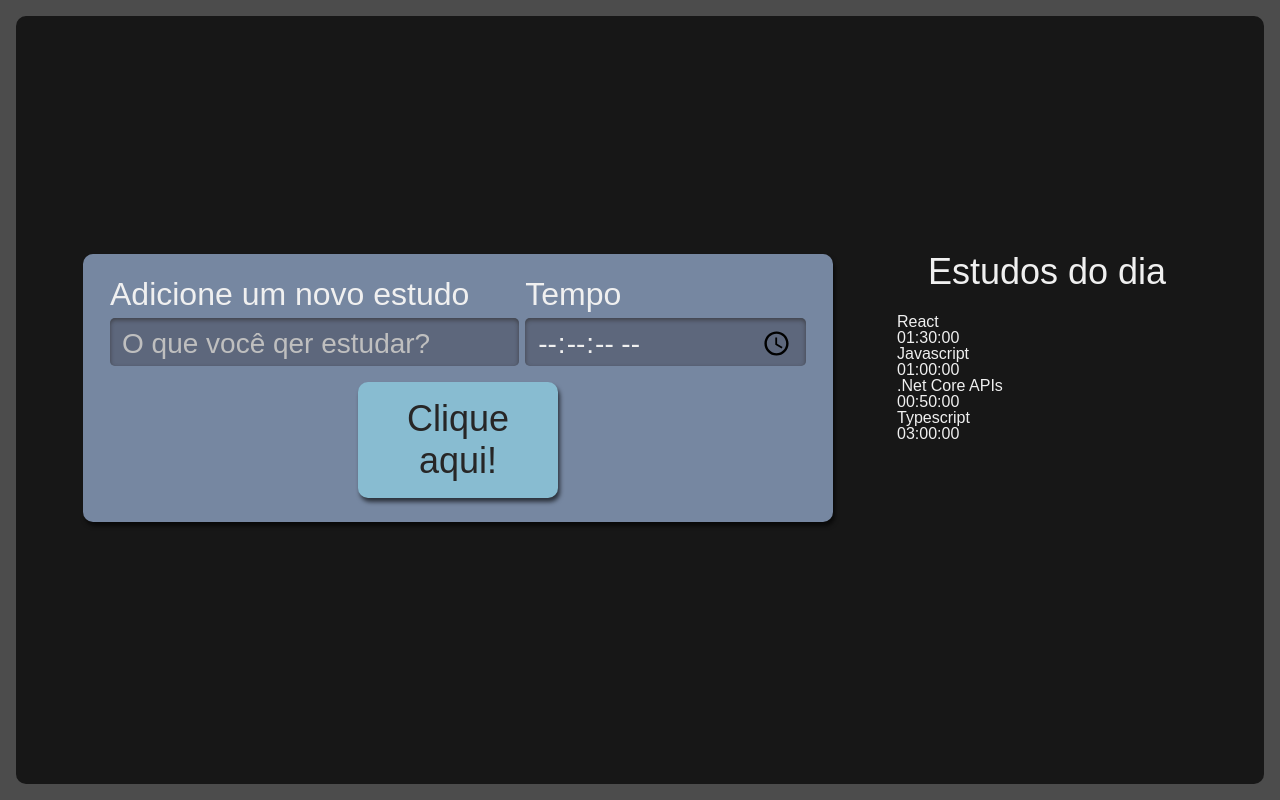
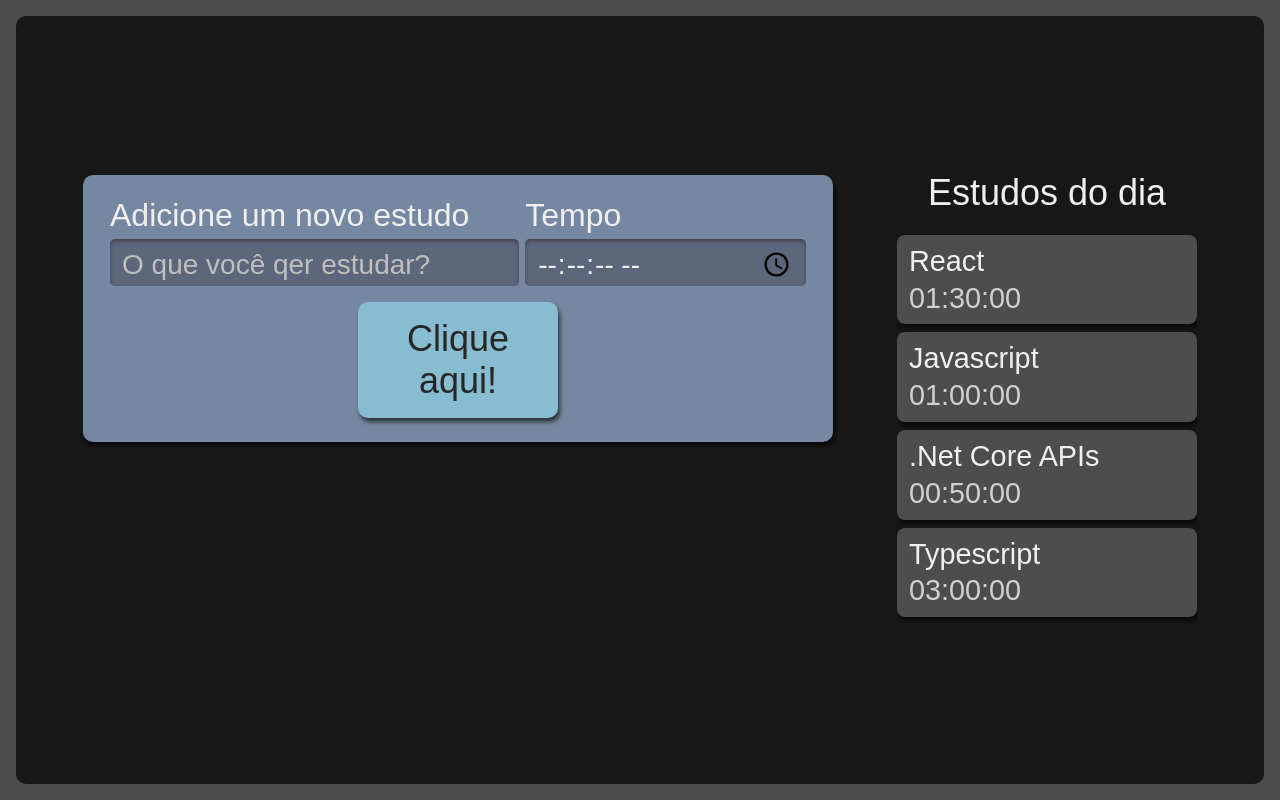
Before and after one commit to vinibit/react-tasks, a React (Create React App) app: page / in a window 1280 px wide. Built offline with nearby package versions, Linux system fonts and the light colour scheme.

Commit message:
Refatora componentes para utilizar CSS Modules

```diff
--- a/src/components/Button/Button.tsx
+++ b/src/components/Button/Button.tsx
@@ -1,11 +1,11 @@
 import React from 'react'
 
-import './Button.scss'
+import styles from './Button.module.scss'
 
 class Button extends React.Component {
 	render() {
 		return (
-			<button className="botao">
+			<button className={styles.botao}>
 				Clique aqui!
 			</button>
 		)
--- a/src/components/Form/Form.tsx
+++ b/src/components/Form/Form.tsx
@@ -1,6 +1,6 @@
 import React, { Component } from 'react'
 
-import './Form.scss'
+import styles from './Form.module.scss'
 
 import Button from '../Button/Button'
 
@@ -27,8 +27,8 @@
 
     render() {
         return (
-            <form className="novaTarefa" onSubmit={this.handleSubmit}>
-                <div className="inputContainer">
+            <form className={styles.novaTarefa} onSubmit={this.handleSubmit}>
+                <div className={styles.inputContainer}>
                     <label htmlFor="task">Adicione um novo estudo</label>
                     <input
                         type="text"
@@ -38,7 +38,7 @@
                         required
                     />
                 </div>
-                <div className="inputContainer">
+                <div className={styles.inputContainer}>
                     <label htmlFor="time">Tempo</label>
                     <input
                         type="time"
--- /dev/null
+++ b/src/components/List/List.module.scss
@@ -0,0 +1,75 @@
+.listaTarefas {
+    grid-area: tarefas;
+    height: 100%;
+
+    h2 {
+        font-size: 1.25rem;
+        margin-bottom: 12px;
+    }
+
+    ul {
+        max-height: 350px;
+        overflow-y: scroll;
+        scrollbar-width: thin;
+    }
+
+    @media screen and (min-width:1280px) {
+
+        h2 {
+            text-align: center;
+            font-size: 2.25rem;
+            margin-bottom: 24px;
+        }
+
+        ul {
+            overflow: auto;
+            max-height: 500px;
+        }
+    }
+}
+
+.item {
+    background-color: #4D4D4D;
+    border-radius: 8px;
+    box-shadow: 2px 4px 4px #0000009F;
+    padding: 12px;
+    margin-bottom: 8px;
+    position: relative;
+    cursor: pointer;
+
+    h3 {
+        margin-bottom: 8px;
+        word-break: break-all;
+    }
+
+    span {
+        color: #D0D0D0;
+    }
+
+    @media screen and (min-width:1280px) {
+        font-size: 1.8rem;
+    }
+}
+
+.itemSelecionado {
+    background-color: #292929;
+    box-shadow: 2px 4px 4px #0000009F inset;
+}
+
+.itemCompletado {
+    background-color: #566F42;
+    cursor: auto;
+
+    .concluido {
+        display: block;
+        background-image: url('../../assets/img/check-mark.svg');
+        background-repeat: no-repeat;
+        background-size: 38px 38px;
+        position: absolute;
+        top: 50%;
+        right: 12px;
+        transform: translateY(-50%);
+        width: 42px;
+        height: 43px;
+    }
+}
--- a/src/components/List/List.scss
+++ /dev/null
@@ -1,75 +0,0 @@
-.listaTarefas {
-    grid-area: tarefas;
-    height: 100%;
-
-    h2 {
-      font-size: 1.25rem;
-      margin-bottom: 12px;
-    }
-
-    ul {
-      max-height: 350px;
-      overflow-y: scroll;
-        scrollbar-width: thin;
-    }
-
-    @media screen and (min-width:1280px) {
-
-      h2{
-        text-align: center;
-        font-size: 2.25rem;
-        margin-bottom: 24px;
-      }
-
-      ul {
-        overflow: auto;
-        max-height: 500px;
-      }
-    }
-  }
-
-  .item {
-    background-color: #4D4D4D;
-    border-radius: 8px;
-    box-shadow: 2px 4px 4px #0000009F;
-    padding: 12px;
-    margin-bottom: 8px;
-    position: relative;
-    cursor: pointer;
-
-    h3 {
-      margin-bottom: 8px;
-      word-break: break-all;
-    }
-
-    span {
-      color: #D0D0D0;
-    }
-
-    @media screen and (min-width:1280px) {
-      font-size: 1.8rem;
-    }
-  }
-
-  .itemSelecionado {
-    background-color: #292929;
-    box-shadow: 2px 4px 4px #0000009F inset;
-  }
-
-  .itemCompletado {
-    background-color: #566F42;
-    cursor: auto;
-
-    .concluido {
-      display: block;
-      background-image: url('../../assets/img/check-mark.svg');
-      background-repeat: no-repeat;
-      background-size: 38px 38px;
-      position: absolute;
-      top: 50%;
-      right: 12px;
-      transform: translateY(-50%);
-      width: 42px;
-      height: 43px;
-    }
-  }
--- a/src/components/List/List.tsx
+++ b/src/components/List/List.tsx
@@ -1,6 +1,6 @@
 import React from "react"
 
-import "./List.scss"
+import styles from "./List.module.scss"
 
 function List() {
 
@@ -24,12 +24,12 @@
     ]
 
     return (
-        <aside className="listaTarefas">
+        <aside className={styles.listaTarefas}>
             <h2> Estudos do dia </h2>
             <ul>
                 {
                     tasks.map((task, index) => (
-                        <li key={index}>
+                        <li className={styles.item} key={index}>
                             <h3>{task.name}</h3>
                             <span>{task.time}</span>
                         </li>
--- a/src/pages/Main.tsx
+++ b/src/pages/Main.tsx
@@ -1,13 +1,13 @@
 import React from 'react'
 
-import './Main.scss'
+import styles from './Main.module.scss'
 
 import Form from '../components/Form/Form'
 import List from '../components/List/List'
 
 const Main: React.FC = () => {
     return (
-        <div className="AppStyle">
+        <div className={styles.AppStyle}>
             <Form />
             <List />
         </div>
```
Also changed, not shown: src/components/Button/Button.module.scss (renamed from src/components/Button/Button.scss), src/components/Form/Form.module.scss (renamed from src/components/Form/Form.scss), src/pages/Main.module.scss (renamed from src/pages/Main.scss).
